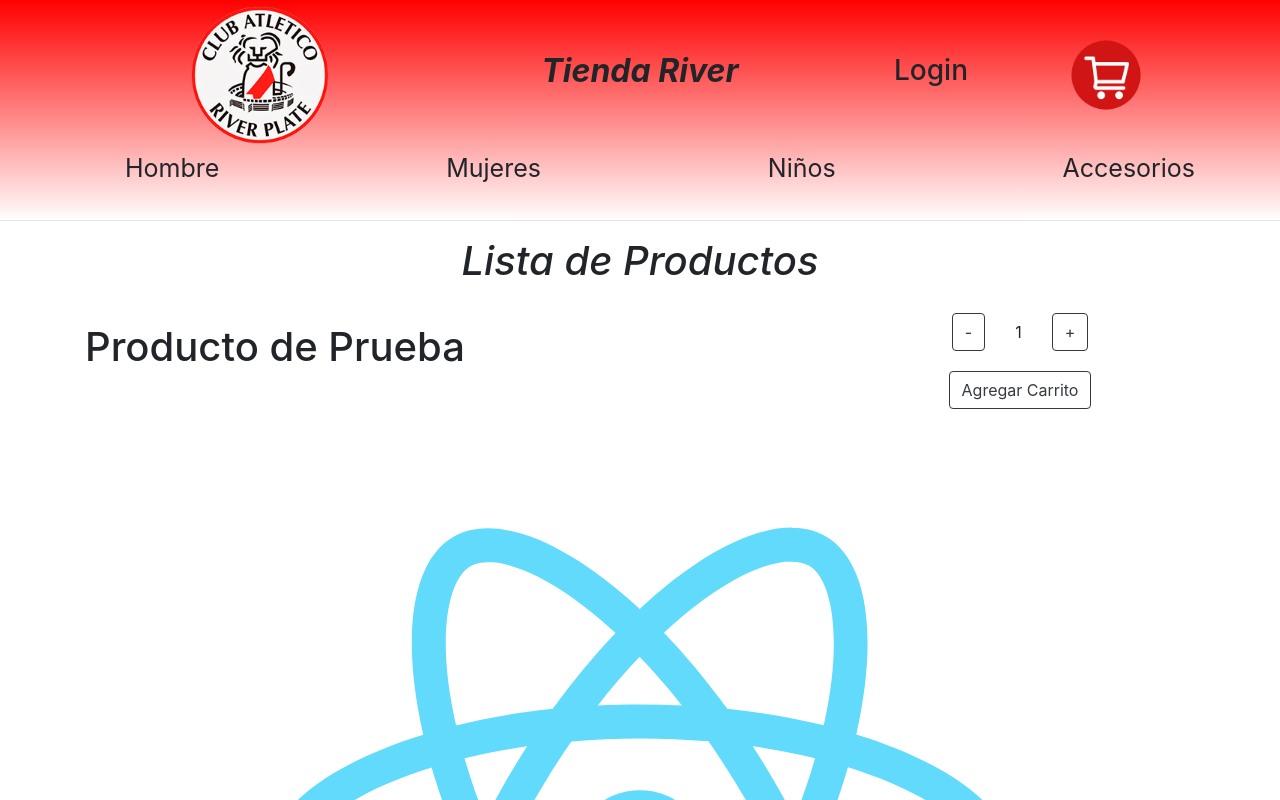
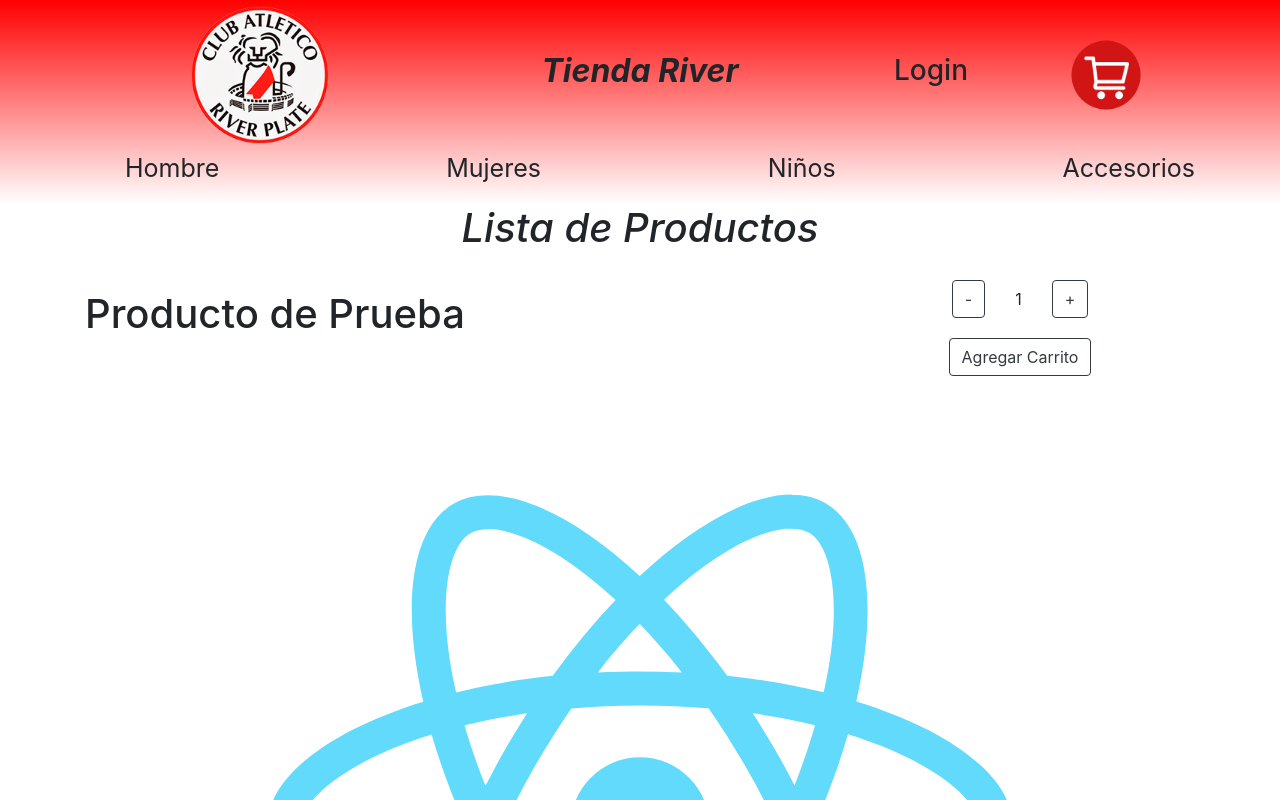
Before and after one commit to GonzaNoir/proyectoTiendaRiver-Noir, a React (Create React App) app: page / in a window 1280 px wide. Shown: the top 800 px of the page. Built offline with nearby package versions, Linux system fonts and the light colour scheme.

Commit message:
cambiando navbar

```diff
--- a/src/App.js
+++ b/src/App.js
@@ -13,7 +13,7 @@
     <>
       <section className="fondoHeader">
         <Header />
-        <hr/>
+
       </section>
 
       <BodyMain />
--- a/src/components/BodyMain.js
+++ b/src/components/BodyMain.js
@@ -6,7 +6,7 @@
         <>
             <ItemListContainer/>
             {/* <p className="App">Esta es mi pagina del Curso React. Aqui podras encontrar mi E-commerce.</p> */}
-            <img src={logo}/>
+            <img src={logo} alt=""/>
         </>
     );
 }
--- a/src/css/header.css
+++ b/src/css/header.css
@@ -2,6 +2,7 @@
     background: linear-gradient(to bottom, rgb(255, 0, 0), white);
     position: sticky;
     top: 0px;
+    z-index: 3;
 }
 
 .responsiveHeader{
```
